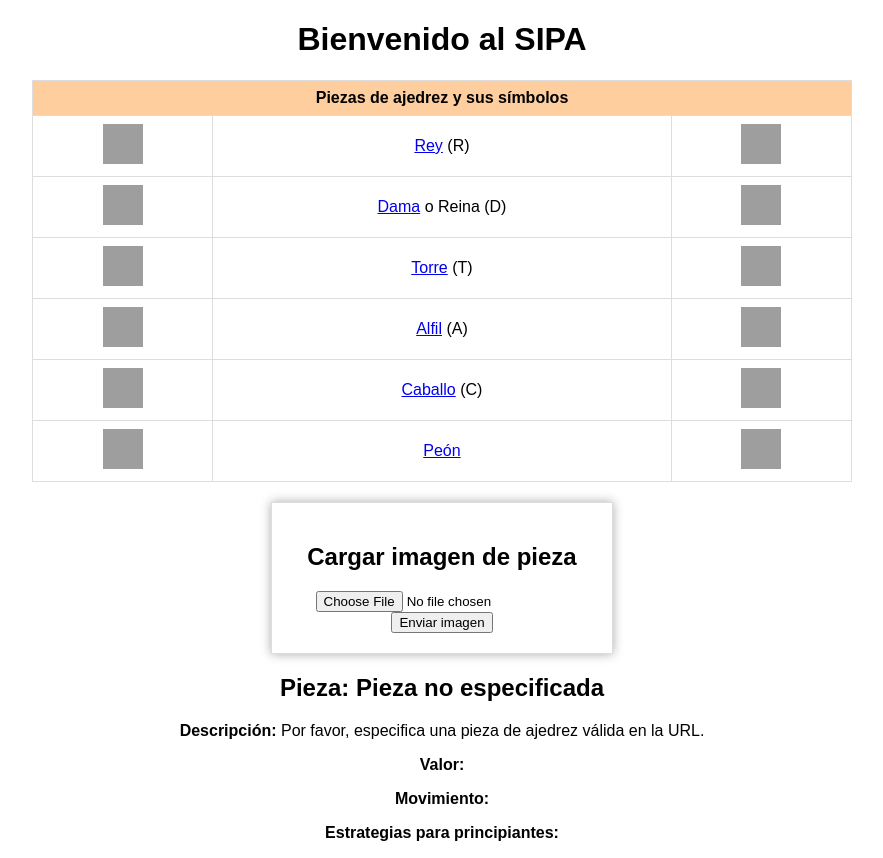
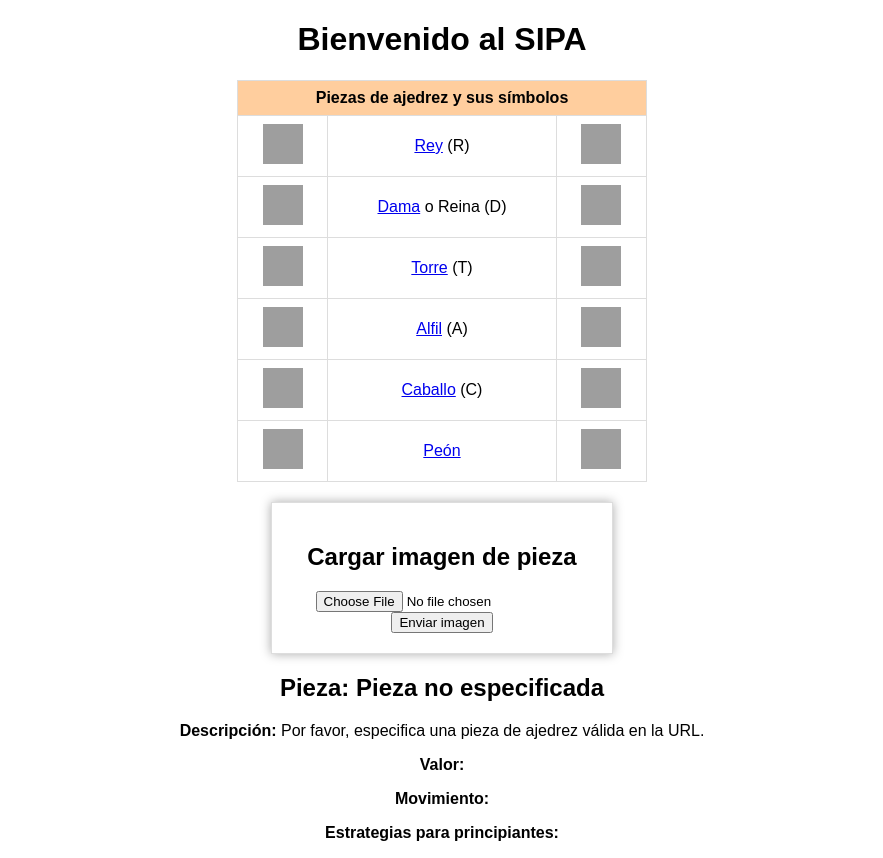
Before and after one commit to RaRdEvA/sipa, a PHP site: page /index.php in a window 1280 px wide. Shown: the part 240-1098 px from the top of the page, without its empty margins (198-1081 px from the left). Run offline with PHP 8.4, Linux system fonts and the light colour scheme; grey boxes are pictures that could not be loaded.

Commit message:
updated table

```diff
--- a/index.php
+++ b/index.php
@@ -98,7 +98,7 @@ if (isset($_GET['piece']) && array_key_exists($_GET['piece'], $chessPieces)) {
         }
         table {
             margin: 20px auto;
-            width: 80%;
+            width: 40%;
             border-collapse: collapse;
         }
         th, td {
```
